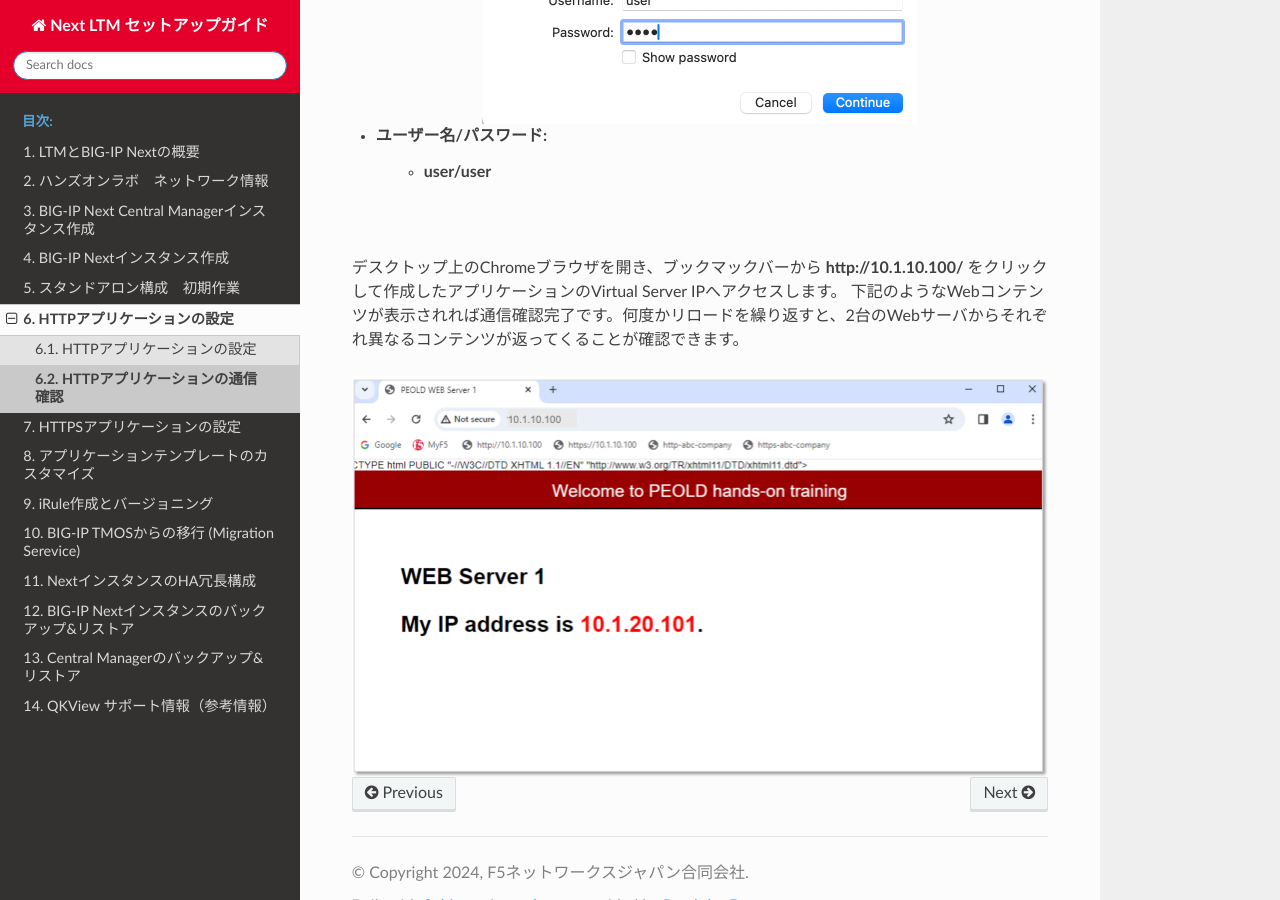
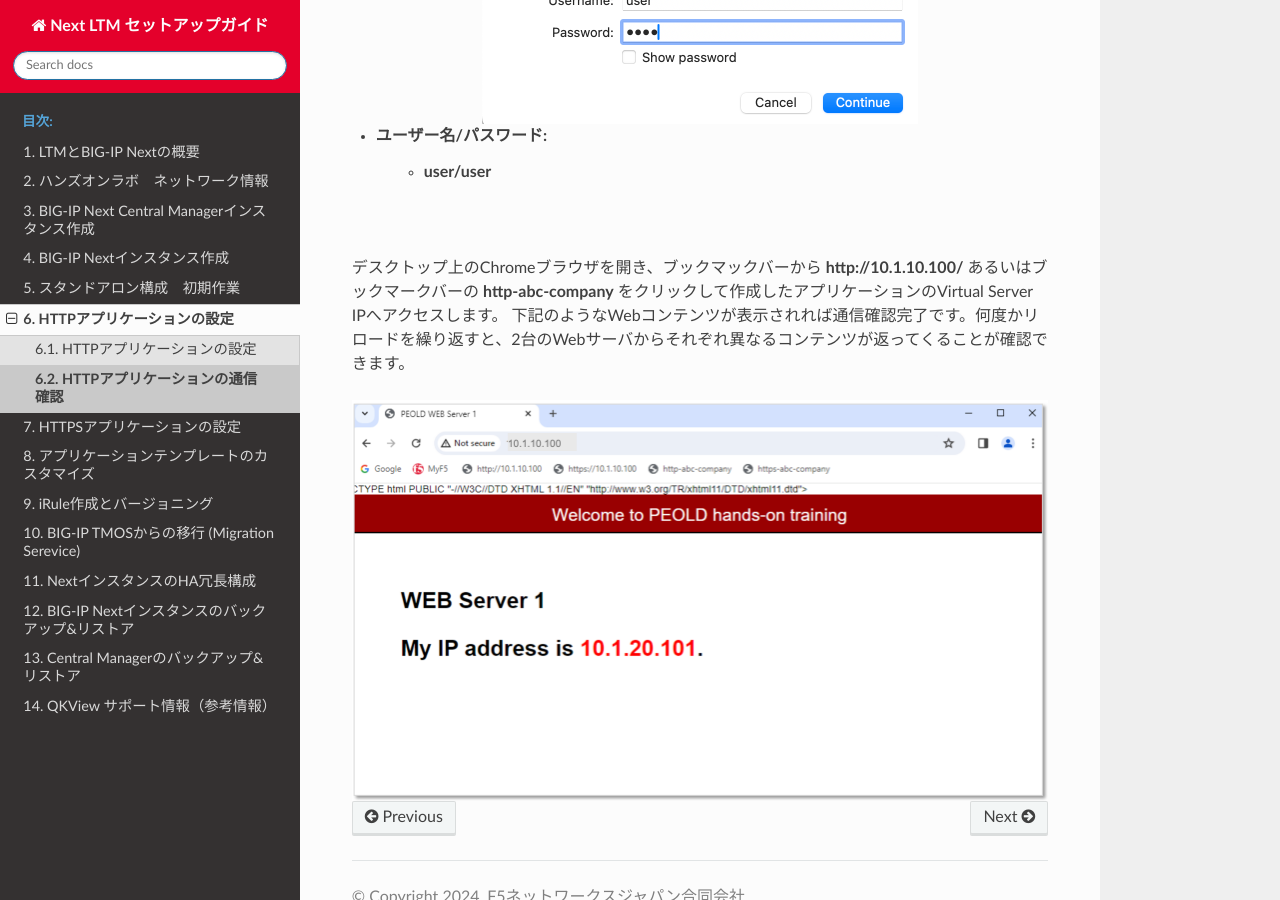
Before and after one commit to BeF5/f5j-easy-setup-next-ltm, a Sphinx documentation site: the page built from docs/content06/module02/module02.rst, in a window 1280 px wide and 900 px high, scrolled down 1115 px. Built offline with Sphinx 7.4.7 and the Read the Docs theme 2.0.0, drawn with Linux system fonts in a browser that asks for light colours.

Commit message:
Update module02.rst

```diff
--- a/docs/content06/module02/module02.rst
+++ b/docs/content06/module02/module02.rst
@@ -29,7 +29,7 @@ Windows Clientへのログイン
 
 
 |
-デスクトップ上のChromeブラウザを開き、ブックマックバーから **http://10.1.10.100/** をクリックして作成したアプリケーションのVirtual Server IPへアクセスします。
+デスクトップ上のChromeブラウザを開き、ブックマックバーから **http://10.1.10.100/** あるいはブックマークバーの **http-abc-company** をクリックして作成したアプリケーションのVirtual Server IPへアクセスします。
 下記のようなWebコンテンツが表示されれば通信確認完了です。何度かリロードを繰り返すと、2台のWebサーバからそれぞれ異なるコンテンツが返ってくることが確認できます。
 
 .. figure:: images/c6-m2-3.png
```
